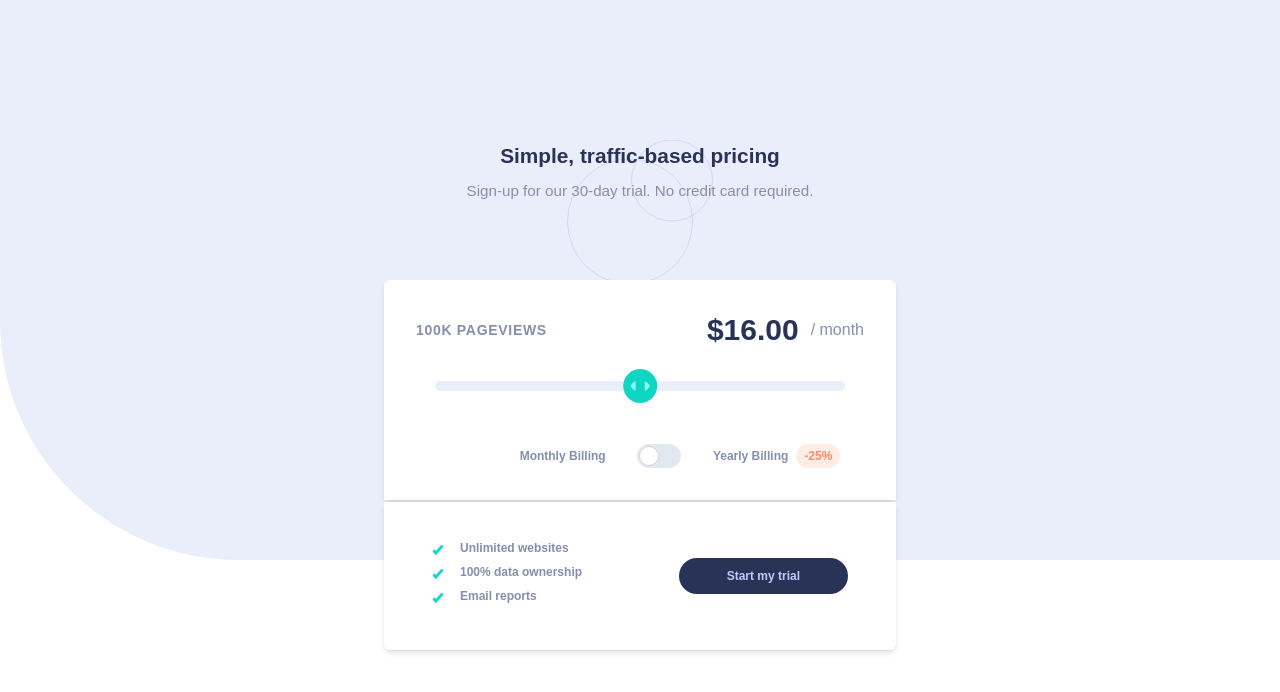
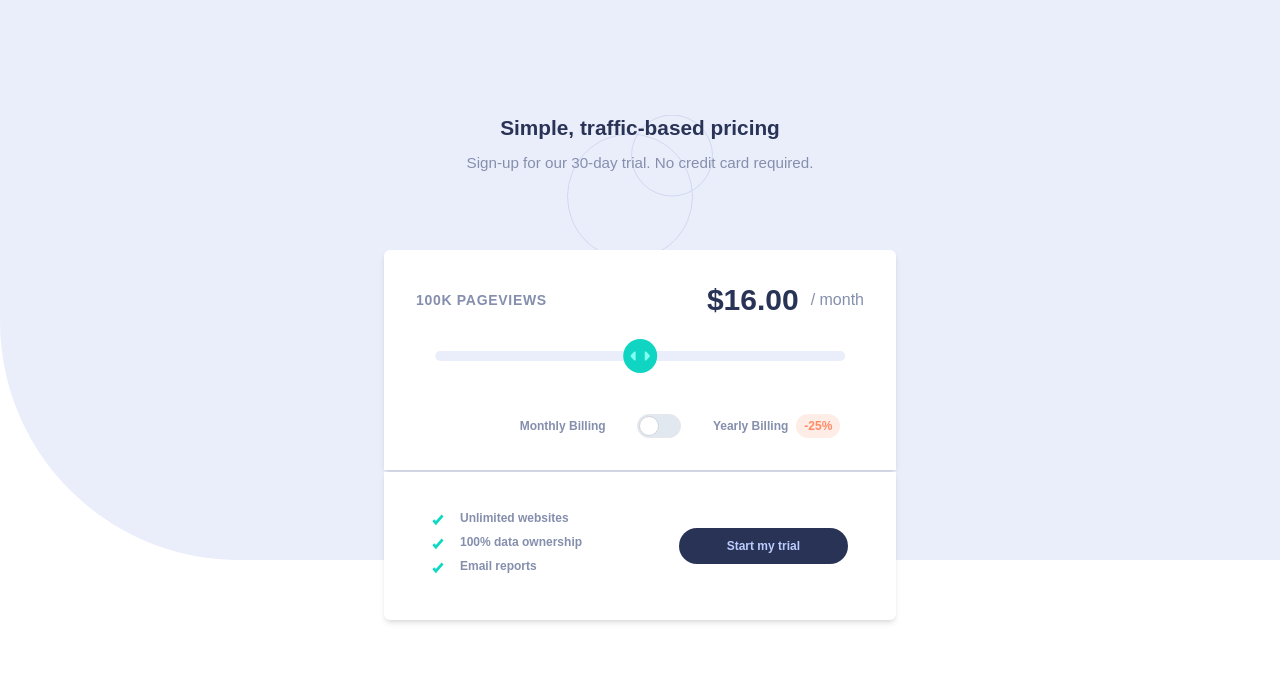
Before and after one commit to aguorcha/interactive-pricing, a Vue app: page / in a window 1280 px wide. Shown: the top 692 px of the page. Built offline with nearby package versions, Linux system fonts and the light colour scheme.

Commit message:
Retoques en los márgenes

```diff
--- a/src/App.vue
+++ b/src/App.vue
@@ -6,8 +6,8 @@
 <template>
   <div class="font-manrope bg-[url('/src/assets/images/bg-pattern.svg')] bg-cover h-[70vh] w-screen">
     <header class="absolute inset-0 flex items-center justify-center">
-      <img src="/src/assets/images/pattern-circles.svg" alt="Logo" class="w-auto h-auto max-w-full max-h-full scale-100 translate-y-[-130%]">
-      <div class="absolute inset-0 mt-11">
+      <img src="/src/assets/images/pattern-circles.svg" alt="Logo" class="w-auto h-auto max-w-full max-h-full scale-100 translate-y-[-130%] mt-[-50px]">
+      <div class="absolute inset-0 mt-1 sm:mt-4">
         <h1 class="relative text-[1.3rem] font-extrabold text-dark-desaturated-blue mt-24 text-center">Simple, traffic-based pricing</h1>
         <p class="text-center text-grayish-blue text-[0.95rem] font-medium mt-2 px-20 leading-relaxed">Sign-up for our 30-day trial. No credit card required.</p>
       </div>
--- a/src/components/PriceRangeSlider.vue
+++ b/src/components/PriceRangeSlider.vue
@@ -8,10 +8,10 @@ defineProps({
 
 <template>
   <div class="relative w-screen">
-    <div class="w-[90%] max-w-lg absolute mt-[280px] left-1/2 -translate-x-1/2 p-8 flex flex-col items-center bg-white font-manrope rounded-tl-6 rounded-tr-6 shadow-md sm:items-stretch">
+    <div class="w-[90%] max-w-lg absolute mt-[250px] left-1/2 -translate-x-1/2 p-8 flex flex-col items-center bg-white font-manrope rounded-tl-6 rounded-tr-6 shadow-md sm:items-stretch">
       <div class="title-container flex flex-col sm:flex-row sm:justify-between items-center">
         <h3 class="text-grayish-blue font-extrabold text-sm tracking-wider">100K PAGEVIEWS</h3>
-        <p class="mt-20 sm:mt-0 text-grayish-blue flex items-center" id="amount-container"><span class="text-3xl font-extrabold text-dark-desaturated-blue mr-3" id="amount">$16.00</span> / month</p>
+        <p id="duration" class="mt-20 sm:mt-0 text-grayish-blue flex items-center"><span class="text-3xl font-extrabold text-dark-desaturated-blue mr-3" id="amount">$16.00</span> / month</p>
         <div id="slider-container" class="sm:left-1/2 sm:-translate-x-1/2 w-4/5 h-2.5 bg-light-grayish-blue-slider rounded-full absolute mt-14 sm:mt-28">
           <div id="slider-track" class="absolute top-0 left-0 w-full h-full bg-transparent"></div>
           <div id="slider-thumb" class="absolute top-1/2 -translate-y-1/2 left-1/2 -translate-x-1/2 w-[34px] h-[34px] bg-strong-cyan hover:bg-soft-cyan active:bg-strong-cyan active:cursor-[grabbing] rounded-full cursor-pointer flex justify-center items-center">
--- a/src/components/TrialComponent.vue
+++ b/src/components/TrialComponent.vue
@@ -8,7 +8,7 @@ defineProps({
 
 <template>
   <div class="relative w-screen">
-    <div class="w-[90%] max-w-lg absolute mt-[534px] sm:mt-[502px] left-1/2 -translate-x-1/2 p-8 flex flex-col items-center sm:flex-row sm:justify-between sm:px-12 bg-white font-manrope rounded-bl-6 rounded-br-6 shadow-md">
+    <div class="w-[90%] max-w-lg absolute mt-[504px] sm:mt-[472px] left-1/2 -translate-x-1/2 p-8 flex flex-col items-center sm:flex-row sm:justify-between sm:px-12 bg-white font-manrope rounded-bl-6 rounded-br-6 shadow-md">
       <div class="data flex flex-col items-center text-xs font-semibold text-grayish-blue sm:items-start">
         <div class="flex">
           <img class="w-3 h-3 mt-1" src="/src/assets/images/icon-check.svg" alt="Check Icon">
```
